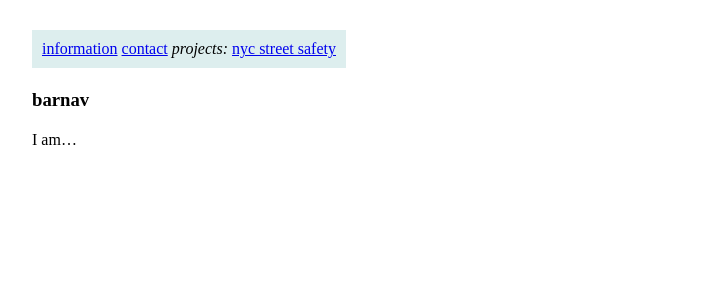
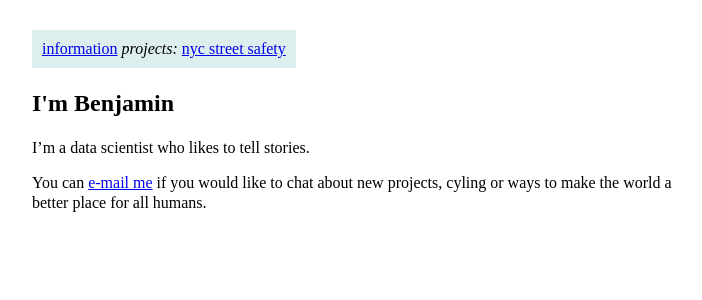
Before and after one commit to benarnav/benarnav.github.io, a Jekyll site: the page built from index.md, in a window 1280 px wide. Shown: the top 300 px of the page, without its empty margins (283-985 px from the left). Built offline with Jekyll 4.4.1, drawn with Linux system fonts in a browser that asks for light colours.

Commit message:
updated link colors, added placeholder bio

```diff
--- a/_includes/navbar.md
+++ b/_includes/navbar.md
@@ -1,6 +1,5 @@
 <div class="navbar">
   <a href="/">information</a>
-  <a href="/contact/">contact</a>
   <a><i>projects:</i></a>
   <a href="/nyc_street_safety">nyc street safety</a>
 
--- a/assets/css/main.css
+++ b/assets/css/main.css
@@ -106,10 +106,10 @@
     background-color: #212121;
   }
   a[href] {
-    color: #9e9eff;
+    color: #00dca6;
   }
   a[href]:visited {
-    color: #bebedf;
+    color: #fa8c00;
   }
   code.highlighter-rouge {
     color: #fe8019;
--- a/index.md
+++ b/index.md
@@ -2,6 +2,9 @@
 title:
 layout: page
 ---
-<h3>barnav</h3>
+<h2>I'm Benjamin</h2>
 
-I am...
+I'm a data scientist who likes to tell stories.
+
+You can [e-mail me](mailto:contactme.strvj@aleeas.com) if you would like to chat about
+new projects, cyling or ways to make the world a better place for all humans.
```
